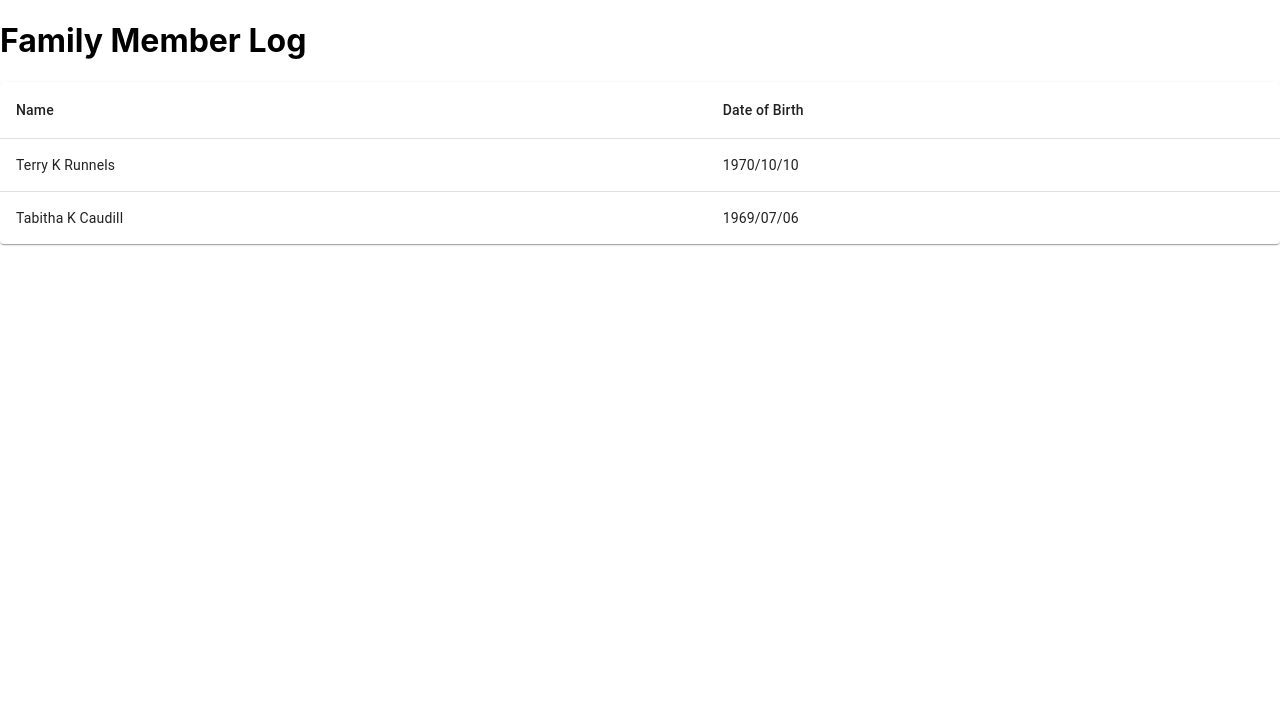
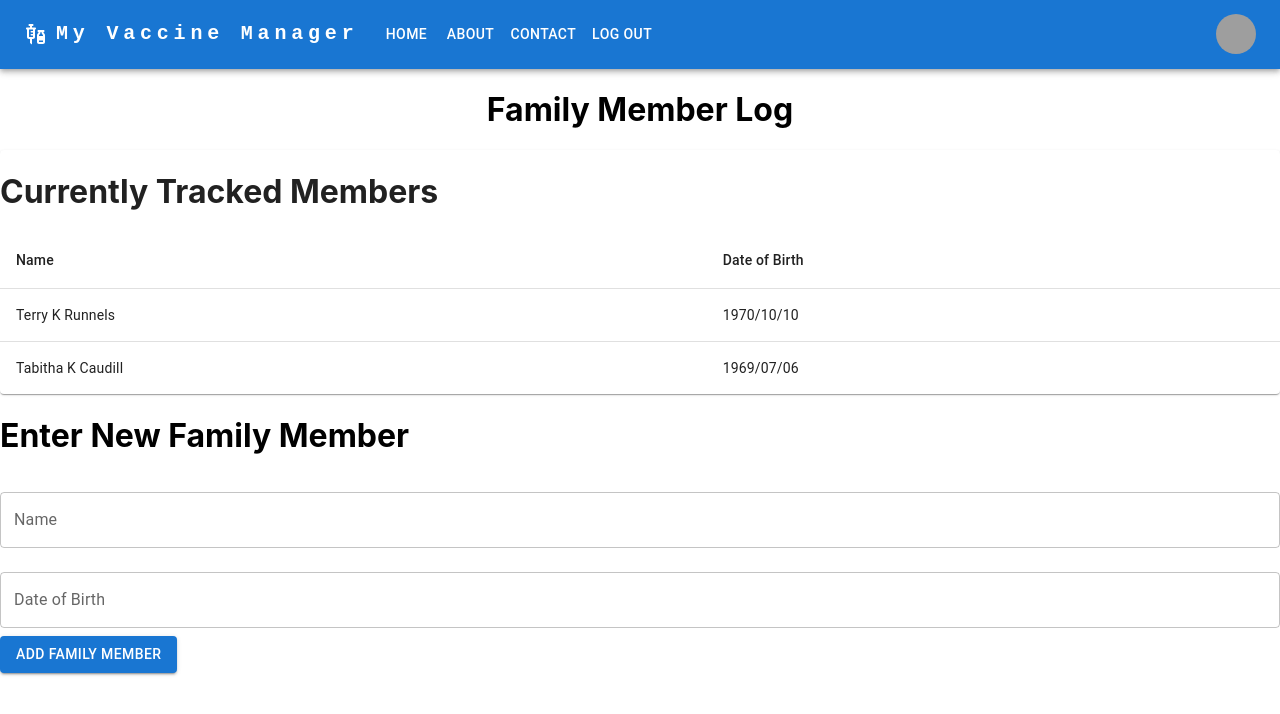
Before and after one commit to JLOtten/vaccine-manager, a React (Create React App) app in the folder frontend/: page /familyMemberLog in a window 1280 px wide. Shown: the top 714 px of the page. Built offline with nearby package versions, Linux system fonts and the light colour scheme; grey boxes are pictures that could not be loaded.

Commit message:
Added MUI form elements to family member log page

```diff
--- a/frontend/package.json
+++ b/frontend/package.json
@@ -6,7 +6,7 @@
     "@emotion/react": "^11.11.1",
     "@emotion/styled": "^11.11.0",
     "@mui/icons-material": "^5.15.1",
-    "@mui/material": "^5.14.19",
+    "@mui/material": "^5.15.1",
     "@testing-library/jest-dom": "^5.17.0",
     "@testing-library/react": "^13.4.0",
     "@testing-library/user-event": "^13.5.0",
--- a/frontend/src/components/About.tsx
+++ b/frontend/src/components/About.tsx
@@ -1,9 +1,11 @@
 import React from "react";
+import ResponsiveAppBar from "./ResponsiveAppBar";
 
 function About() {
 
         return (
         <div>
+            <ResponsiveAppBar />
             <h1>About</h1>
         </div>
         );
--- a/frontend/src/components/AddVaccine.tsx
+++ b/frontend/src/components/AddVaccine.tsx
@@ -1,8 +1,10 @@
 import React from "react";
+import ResponsiveAppBar from "./ResponsiveAppBar";
 
 function AddVaccine() {
   return (
     <div>
+      <ResponsiveAppBar />
       <h1>Add Vaccine</h1>
     </div>
   );
--- a/frontend/src/components/Contact.tsx
+++ b/frontend/src/components/Contact.tsx
@@ -1,8 +1,10 @@
 import React from "react";
+import ResponsiveAppBar from "./ResponsiveAppBar";
 
 function Contact() {
   return (
     <div>
+      <ResponsiveAppBar />
       <h1>Contact</h1>
     </div>
   );
--- a/frontend/src/components/FamilyMemberLog.tsx
+++ b/frontend/src/components/FamilyMemberLog.tsx
@@ -6,6 +6,9 @@ import TableContainer from "@mui/material/TableContainer";
 import TableHead from "@mui/material/TableHead";
 import TableRow from "@mui/material/TableRow";
 import Paper from "@mui/material/Paper";
+import TextField from '@mui/material/TextField';
+import Button from '@mui/material/Button';
+import ResponsiveAppBar from "./ResponsiveAppBar";
 
 function createData(name: string, dateOfBirth: string) {
   return { name, dateOfBirth };
@@ -19,6 +22,7 @@ const rows = [
 function BasicTable() {
   return (
     <TableContainer component={Paper}>
+      <h1>Currently Tracked Members</h1>
       <Table sx={{ minWidth: 650 }} aria-label="simple table">
         <TableHead>
           <TableRow>
@@ -42,11 +46,43 @@ function BasicTable() {
   );
 }
 
+
+function MyForm() {
+  return (
+    <form>
+      <h1>Enter New Family Member</h1>
+      <TextField
+        label="Name"
+        variant="outlined"
+        fullWidth
+        margin="normal"
+      />
+      <TextField
+        label="Date of Birth"
+        variant="outlined"
+        fullWidth
+        margin="normal"
+      />
+      <Button
+        variant="contained"
+        color="primary"
+        type="submit"
+      >
+        Add Family Member
+      </Button>
+    </form>
+  );
+}
+
+
+
 function FamilyMemberLog() {
   return (
     <div>
-      <h1>Family Member Log</h1>
+      <ResponsiveAppBar />
+      <h1 style={{ display: 'flex', flexDirection: 'column', alignItems: 'center',justifyContent: 'center' }}>Family Member Log</h1>
       <BasicTable />
+      <MyForm />
     </div>
   );
 }
--- a/frontend/src/components/Home.tsx
+++ b/frontend/src/components/Home.tsx
@@ -8,8 +8,15 @@ function Home() {
           <nav>
             <ResponsiveAppBar />
           </nav>
-          <div>
-            <h1>Home</h1>
+          <div style={{ display: 'flex', flexDirection: 'column', alignItems:'center', justifyContent: 'center' }}>
+            <h1>Hi Username!</h1>
+            <h1>Welcome to your vaccine manager!</h1>
+            <h2>Choose an option below:</h2>
+          </div>
+          <div style={{ display: 'flex', flexDirection: 'column', alignItems:'center', justifyContent: 'center' }}>
+            <li>Enter New Family Member</li>
+            <li>View Vaccine Record</li>
+            <li>Record New Vaccine</li>
           </div>
         </div>
         );
--- a/frontend/src/components/Login.tsx
+++ b/frontend/src/components/Login.tsx
@@ -31,7 +31,7 @@ function Copyright(props: any) {
 const defaultTheme = createTheme();
 const loginImage = '/loginImage.jpg';
 
-export default function SignInSide() {
+function SignInSide() {
   const handleSubmit = (event: React.FormEvent<HTMLFormElement>) => {
     event.preventDefault();
     const data = new FormData(event.currentTarget);
@@ -128,3 +128,17 @@ export default function SignInSide() {
     </ThemeProvider>
   );
 }
+
+function Login () {
+
+  return (
+    <div>
+      <h1>Home</h1>
+      <SignInSide />
+    </div>
+  );
+}
+
+
+
+export default Login;
```
Also changed, not shown: 1 other file (tests, documents, lock files or other folders).
